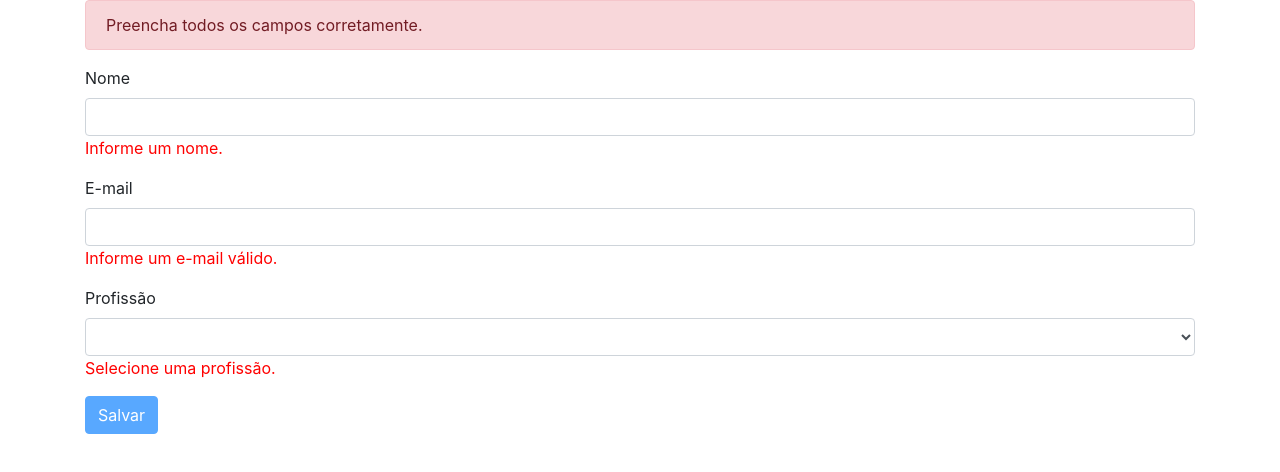
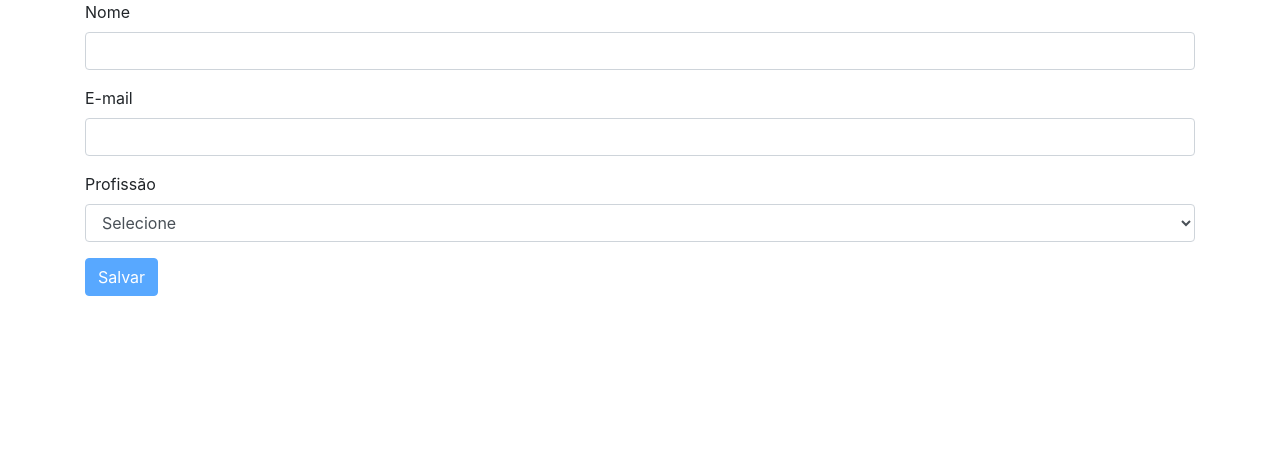
Before and after one commit to leocaliban/angular-iniciante, an Angular app in the folder formularios/: page / in a window 1280 px wide. Shown: the top 472 px of the page. Built offline with nearby package versions, Linux system fonts and the light colour scheme.

Commit message:
Rastreia o estado em controles do formulário

```diff
--- a/formularios/src/app/novo-formulario/novo-formulario.component.html
+++ b/formularios/src/app/novo-formulario/novo-formulario.component.html
@@ -1,6 +1,6 @@
 <div class="container">
 
-  <div class="alert alert-danger" *ngIf="usuarioForm.invalid" >
+  <div class="alert alert-danger" *ngIf="usuarioForm.invalid && usuarioForm.dirty" >
     Preencha todos os campos corretamente.
   </div>
 
@@ -10,8 +10,8 @@
       <input type="text" class="form-control" name="nome"
         [(ngModel)]="cliente.nome" required minlength="5" #nome="ngModel">
 
-        <div style="color: red" *ngIf="nome.hasError('required')" >Informe um nome.</div>
-        <div style="color: red" *ngIf="nome.hasError('minlength')" >Informe um nome completo.</div>
+        <div style="color: red" *ngIf="nome.hasError('required') && nome.touched" >Informe um nome.</div>
+        <div style="color: red" *ngIf="nome.hasError('minlength') && nome.touched" >Informe um nome completo.</div>
     </div>
 
     <div class="form-group">
@@ -19,7 +19,7 @@
       <input type="text" class="form-control" name="email"
         [(ngModel)]="cliente.email" required email #email="ngModel">
 
-      <div style="color: red" *ngIf="email.invalid" >Informe um e-mail válido.</div>
+      <div style="color: red" *ngIf="email.invalid && email.touched" >Informe um e-mail válido.</div>
     </div>
 
     <div class="form-group">
@@ -28,7 +28,7 @@
         <option value="">Selecione</option>
         <option *ngFor="let profissao of profissoes" [value]="profissao">{{ profissao }}</option>
       </select>
-      <div style="color: red" *ngIf="profissao.invalid" >Selecione uma profissão.</div>
+      <div style="color: red" *ngIf="profissao.invalid && profissao.touched" >Selecione uma profissão.</div>
     </div>
 
     <button type="submit" class="btn btn-primary" [disabled]="!usuarioForm.valid" >Salvar</button>
--- a/formularios/src/app/novo-formulario/novo-formulario.component.ts
+++ b/formularios/src/app/novo-formulario/novo-formulario.component.ts
@@ -4,7 +4,7 @@
 class Cliente {
   nome: string;
   email: string;
-  profissao: string;
+  profissao = '';
 }
 
 @Component({
@@ -15,8 +15,6 @@
 export class NovoFormularioComponent implements OnInit {
 
   cliente = new Cliente();
-
-  profissaoPadrao = 'Empresário';
 
   profissoes = ['Empresário', 'Médico', 'Vendedor', 'Policial'];
 
```
